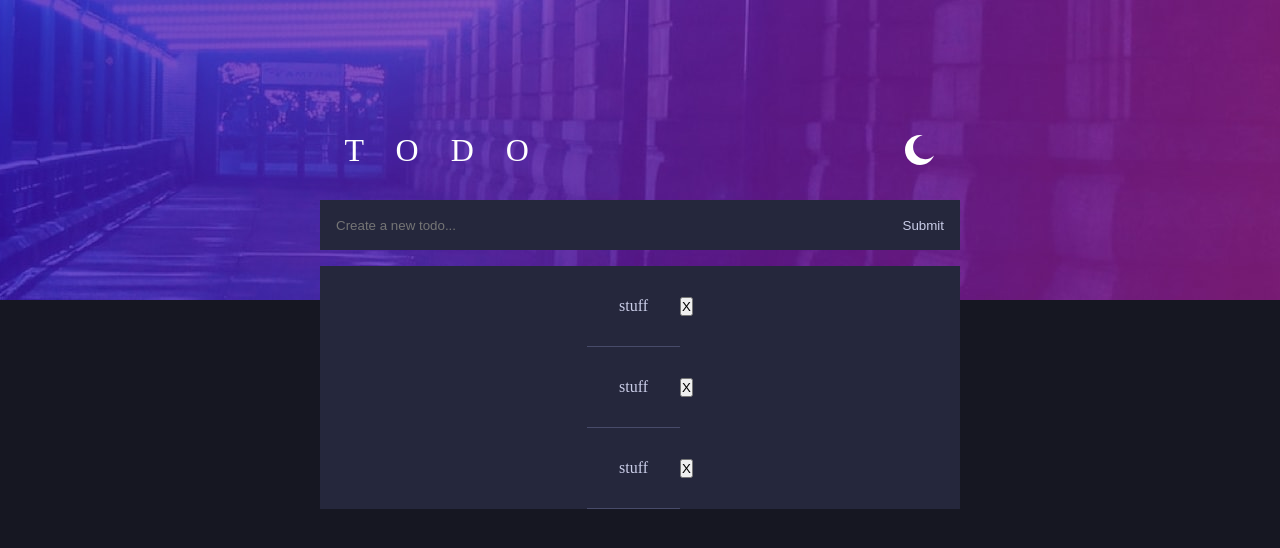
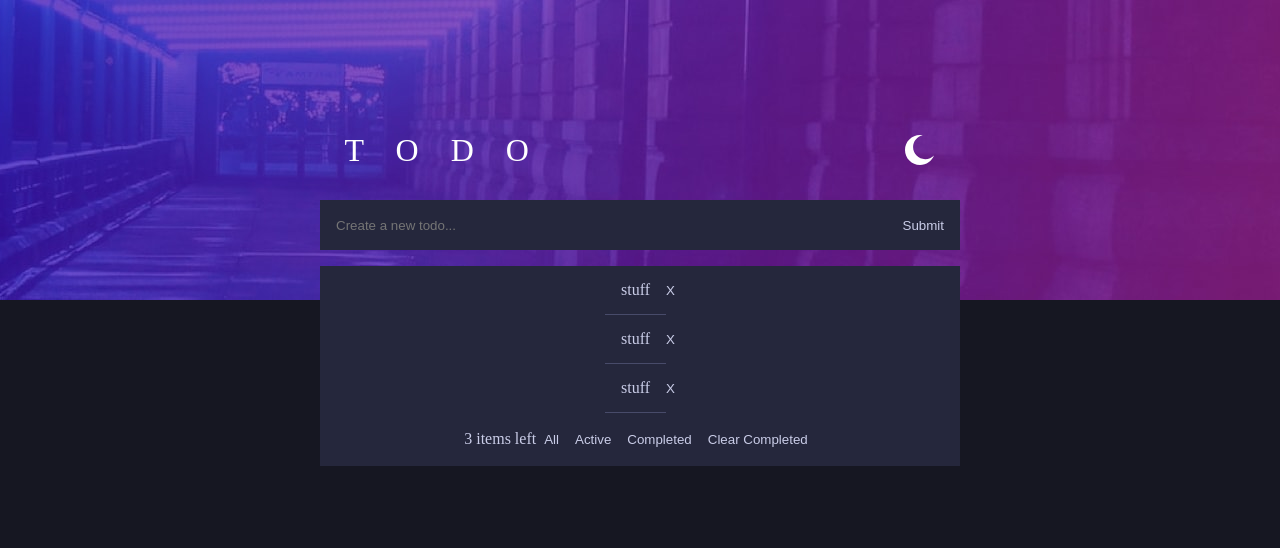
Before and after one commit to collerhatguy/todo-angular, an Angular app: page / in a window 1280 px wide. Shown: the top 548 px of the page. Built offline with nearby package versions, Linux system fonts and the light colour scheme.

Commit message:
added filter options

```diff
--- a/src/_reset.scss
+++ b/src/_reset.scss
@@ -47,4 +47,5 @@ table {
     box-sizing: border-box;
     max-width: 100%;
 	transition-duration: 500ms;
+	transition-timing-function: ease-in-out;
 }
--- a/src/app/app.component.html
+++ b/src/app/app.component.html
@@ -1,15 +1,23 @@
 <app-header
 [title]="title"
 [dark]="dark"
-(onThemeChange)="changeTheme()"></app-header>
+(onThemeChange)="changeTheme()"
+></app-header>
 <main>
     <app-form
     [dark]="dark"
-    [TodoList]="TodoList"
-    (addTodo)="updateTodos($event)"></app-form>
+    (addTodo)="updateTodos($event)"
+    ></app-form>
     <app-todo-list
     [dark]="dark"
-    [TodoList]="TodoList"
-    (onDelete)="handleDelete($event)"></app-todo-list>
+    [TodoList]="shownTodoList"
+    (onDelete)="handleDelete($event)"
+    (onActive)="handleActive()"
+    (onAll)="handleAll()"
+    (onCompleted)="handleCompleted()"
+    ></app-todo-list>
 </main>
-<div [attr.data-dark]="dark" class="background"></div>
+<div
+[attr.data-dark]="dark"
+class="background"
+></div>
--- a/src/app/app.component.ts
+++ b/src/app/app.component.ts
@@ -26,6 +26,7 @@ export class AppComponent {
         completed: false
       },
   ];
+  shownTodoList: Todo[] = this.TodoList;
   constructor() {
   }
   changeTheme() {
@@ -33,8 +34,21 @@ export class AppComponent {
   }
   updateTodos(todo: Todo) {
     this.TodoList = [...this.TodoList, todo]
+    this.shownTodoList = this.TodoList;
   }
   handleDelete(todo: Todo) {
     this.TodoList = this.TodoList.filter(t=>t !== todo)
+    this.shownTodoList = this.TodoList;
   }
+  handleActive() {
+    this.shownTodoList = this.TodoList.filter(t => !t.completed)
   }
+  handleAll() {
+    this.shownTodoList = this.TodoList
+  }
+  handleCompleted() {
+    this.shownTodoList = this.TodoList.filter(t => t.completed)
+
+  }
+
+}
--- a/src/app/app.module.ts
+++ b/src/app/app.module.ts
@@ -7,6 +7,7 @@ import { HeaderComponent } from './components/header/header.component';
 import { FormComponent } from './components/form/form.component';
 import { TodoListComponent } from './components/todo-list/todo-list.component';
 import { TodoComponent } from './components/todo/todo.component';
+import { TodoListUxComponent } from './components/todo-list-ux/todo-list-ux.component';
 
 @NgModule({
   declarations: [
@@ -14,7 +15,8 @@ import { TodoComponent } from './components/todo/todo.component';
     HeaderComponent,
     FormComponent,
     TodoListComponent,
-    TodoComponent
+    TodoComponent,
+    TodoListUxComponent
   ],
   imports: [
     BrowserModule, FormsModule
--- a/src/app/components/form/form.component.ts
+++ b/src/app/components/form/form.component.ts
@@ -8,7 +8,6 @@ import Todo from "../../Todo";
 })
 export class FormComponent implements OnInit {
   @Input() dark: boolean = true;
-  @Input() TodoList!: Todo[];
   @Output() addTodo: EventEmitter<Todo> = new EventEmitter();
   todo: string = "";
   constructor() { }
@@ -19,7 +18,7 @@ export class FormComponent implements OnInit {
     if (!this.todo) return;
     const newTodo: Todo = {
       todo: this.todo,
-      id: Math.floor(Math.random() * 20),
+      id: Math.floor(Math.random() * 999999999),
       completed: false,
     }
     this.addTodo.emit(newTodo);
--- /dev/null
+++ b/src/app/components/todo-list-ux/todo-list-ux.component.html
@@ -0,0 +1,28 @@
+<div
+[attr.data-dark]="dark"
+class="todo-ux">
+    <span
+    [attr.data-dark]="dark">
+       {{length}} item{{length > 1 ? "s" : ""}} left
+    </span>
+    <div
+    [attr.data-dark]="dark"
+    class="todo-filter">
+        <button
+        [attr.data-dark]="dark"
+        (click)="allTodos()"
+        >All</button>
+        <button
+        [attr.data-dark]="dark"
+        (click)="activeTodos()"
+        >Active</button>
+        <button
+        [attr.data-dark]="dark"
+        (click)="completedTodos()"
+        >Completed</button>
+    </div>
+    <button
+    [attr.data-dark]="dark"
+    class="clear-btn"
+    >Clear Completed</button>
+</div>
--- /dev/null
+++ b/src/app/components/todo-list-ux/todo-list-ux.component.scss
@@ -0,0 +1,44 @@
+@mixin coloringDark {
+    background-color:  hsl(235, 24%, 19%);
+    color: hsl(234, 39%, 85%);
+}
+@mixin coloringLight {
+    background-color:   hsl(0, 0%, 98%);
+    color: hsl(235, 19%, 35%);
+}
+@mixin clickable {
+    &:focus, &:hover {
+        cursor: pointer;
+        color:  hsl(220, 98%, 61%);
+    }
+}
+@mixin combineThemes {
+    @include coloringDark();
+    &[data-dark="false"] {
+        @include coloringLight();
+    }
+}
+.todo-ux {
+    @include combineThemes();
+    display: flex;
+    justify-content: space-between;
+    align-items: baseline;
+    padding: .7rem;
+    width: 100%;
+}
+.todo-filter {
+    button {
+        @include combineThemes();
+    }
+}
+button {
+    @include combineThemes();
+    border: none;
+    margin: .5rem;
+}
+.todo-filter button {
+    @include clickable();
+}
+.clear-btn {
+    @include clickable()
+}
--- /dev/null
+++ b/src/app/components/todo-list-ux/todo-list-ux.component.ts
@@ -0,0 +1,29 @@
+import { Component, EventEmitter, Input, OnInit, Output } from '@angular/core';
+
+@Component({
+  selector: 'app-todo-list-ux',
+  templateUrl: './todo-list-ux.component.html',
+  styleUrls: ['./todo-list-ux.component.scss']
+})
+export class TodoListUxComponent implements OnInit {
+  @Input() length!: number;
+  @Input() dark!: boolean;
+  @Output() handleAll: EventEmitter<null> = new EventEmitter();
+  @Output() handleCompleted: EventEmitter<null> = new EventEmitter();
+  @Output() handleActive: EventEmitter<null> = new EventEmitter();
+  constructor() { }
+
+  ngOnInit(): void {
+  }
+
+  allTodos() {
+    this.handleAll.emit()
+  }
+  activeTodos() {
+    this.handleActive.emit()
+  }
+  completedTodos() {
+    this.handleCompleted.emit()
+  }
+
+}
--- a/src/app/components/todo-list/todo-list.component.html
+++ b/src/app/components/todo-list/todo-list.component.html
@@ -5,4 +5,11 @@
     [todo]="todo"
     (handleDelete)="handleDelete(todo)">
     </app-todo>
+    <app-todo-list-ux
+    [dark]="dark"
+    [length]="TodoList.length"
+    (handleActive)="handleActive()"
+    (handleAll)="handleAll()"
+    (handleCompleted)="handleCompleted()"
+    ></app-todo-list-ux>
 </ul>
--- a/src/app/components/todo-list/todo-list.component.ts
+++ b/src/app/components/todo-list/todo-list.component.ts
@@ -11,11 +11,23 @@ export class TodoListComponent implements OnInit {
   @Input() TodoList: Todo[] = [];
   @Input() dark: boolean = true;
   @Output() onDelete: EventEmitter<Todo> = new EventEmitter()
+  @Output() onActive: EventEmitter<any> = new EventEmitter()
+  @Output() onAll: EventEmitter<any> = new EventEmitter()
+  @Output() onCompleted: EventEmitter<any> = new EventEmitter()
 
   constructor() { }
   handleDelete(todo: Todo) {
     this.onDelete.emit(todo);
   }
+  handleActive() {
+    this.onActive.emit();
+  }
+  handleAll() {
+    this.onAll.emit();
+  }
+  handleCompleted() {
+    this.onCompleted.emit();
+  }
   ngOnInit(): void {
   }
 
--- a/src/app/components/todo/todo.component.html
+++ b/src/app/components/todo/todo.component.html
@@ -5,5 +5,6 @@ class="todo">
     [attr.data-dark]="dark"
     >{{todo.todo}}</li>
     <button
+    [attr.data-dark]="dark"
     (click)="onDelete()">X</button>
 </div>
--- a/src/app/components/todo/todo.component.scss
+++ b/src/app/components/todo/todo.component.scss
@@ -22,7 +22,7 @@ li {
     outline: none;
     $checkbox-size: 50px;
     padding-left: $checkbox-size;
-    padding: 2rem;
+    padding: 1rem;
     display: inline-block;
     border-bottom: 1px solid hsl(235, 19%, 35%);
     &[data-dark="false"] {
@@ -30,3 +30,11 @@ li {
         border-bottom-color: hsl(234, 39%, 85%);
     }
 }
+button {
+    @include coloringDark();
+    cursor: pointer;
+    border: none;
+    &[data-dark="false"] {
+        @include coloringLight();
+    }
+}
```
Also changed, not shown: 1 other file (tests, documents, lock files or other folders). Lines whose indentation alone changed are shown as unchanged.
